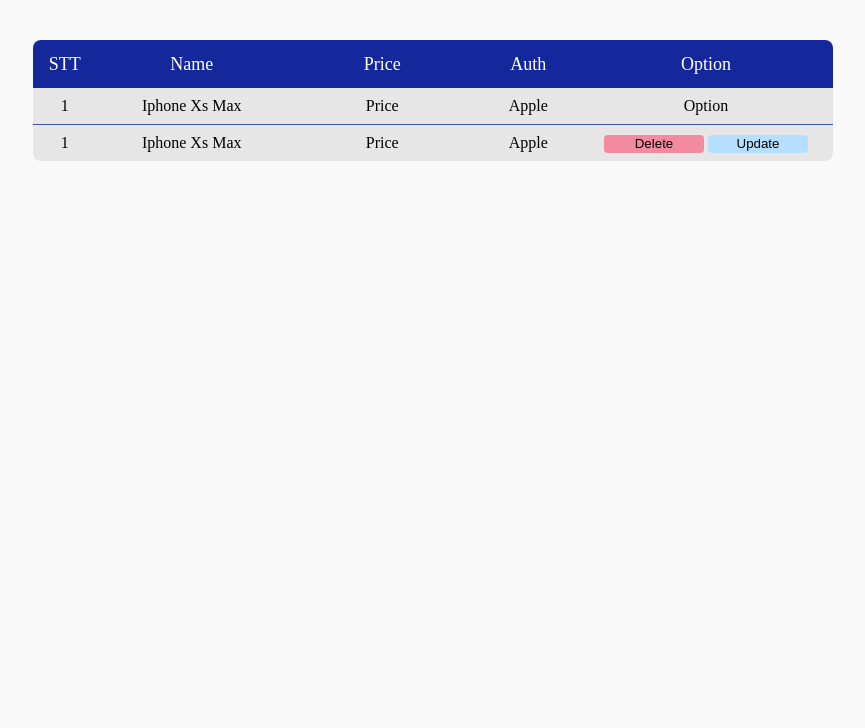
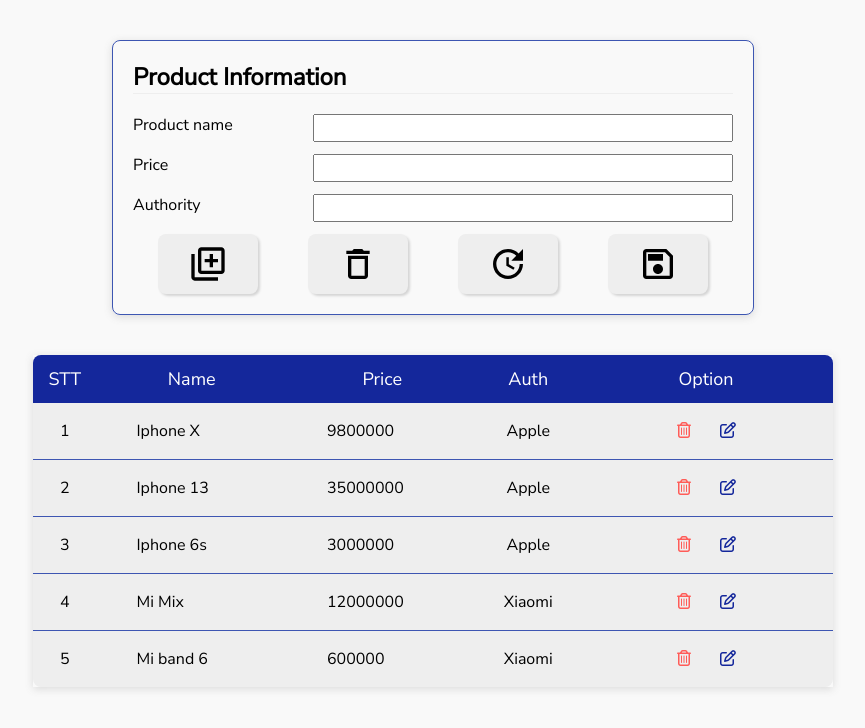
Before and after one commit to thangnh0511/demo-javascript, a plain HTML site: page 11-function-exe/index.html in a window 1280 px wide. Shown: the whole page, without its empty margins (207-1072 px from the left). Drawn offline with Linux system fonts and the light colour scheme; a web font is replaced by a local one.

Commit message:
update effect

```diff
--- a/11-function-exe/function-exe-custom.js
+++ b/11-function-exe/function-exe-custom.js
@@ -12,14 +12,21 @@ function showListProduct() {
         html += `<div class="catalogue-list">
             <div class="catalogue-item">${i+1}</div>`;
         for(let j=0; j<products[0].length; j++) {
-            html += `<div class="catalogue-item">${products[i][j]}</div>`;
+            if(!(j==2)){
+                html += `<div class="text-align-left catalogue-item">${products[i][j]}</div>`;
+            } else {
+                html += `<div class="catalogue-item">${products[i][j]}</div>`;
+            }
+            // html += `<div class="catalogue-item">${products[i][j]}</div>`;
         }
-        html += ` <div class="catalogue-item">
-        <button class="btn btn-delete">Delete</button>
-        <button class="btn btn-update">Update</button>
+        html += `<div class="catalogue-item">
+        <i class="delete far fa-trash-alt"></i>
+        <i class="update far fa-edit"></i>
         </div>`;
         html += `</div>`;
     }
     console.log(html);
-    document.getElementById('products-list-custom').innerHTML = html;
+    document.getElementById("products-list").innerHTML = html;
 }
+
+showListProduct();
--- a/11-function-exe/function-exe.css
+++ b/11-function-exe/function-exe.css
@@ -1,6 +1,9 @@
+@import url('https://fonts.googleapis.com/css2?family=Nunito+Sans:ital,wght@0,200;0,300;0,400;1,300&display=swap');
+
 *{
     margin: 0;
     padding: 0;
+    font-family: 'Nunito Sans', sans-serif;
 }
 
 body {
@@ -54,7 +57,7 @@ tr, td {
     border-radius: 4px;
 }
 
-.input-field {
+/* .input-field {
     height: 40px;
     display: grid;
     grid-template-columns: 1fr 4fr;
@@ -62,7 +65,7 @@ tr, td {
 
 .input-field>input {
     height: 24px;
-}
+} */
 
 
 /* --------------------- */
@@ -70,6 +73,7 @@ tr, td {
     width: 800px;
     min-height: 300px;
     margin: 40px auto;
+    box-shadow: rgba(99, 99, 99, 0.2) 0px 2px 8px 0px;
 }
 
 .catalogue-title {
@@ -90,16 +94,91 @@ tr, td {
 .catalogue-list {
     display: grid;
     grid-template-columns: 0.5fr 1.5fr 1.5fr 0.8fr 2fr;
-    line-height: 36px;
+    line-height: 40px;
     text-align: center;
-    background-color: #E6E6E6;
+    background-color: #EEEEEE;
     border-bottom: 1px solid #3D56B2;
+    padding: 8px 0px;
 
 }
 .catalogue-item {
+    /* padding-left: 20px; */
 }
 
 .catalogue-list:last-child {
     border-radius: 0px 0px 8px 8px;
     border-bottom: none;
 }
+
+.delete {
+    color: #FF5C58;
+    cursor: pointer;
+    width: 40px;
+}
+
+.update {
+    color: #14279B;
+    cursor: pointer;
+    width: 40px;
+}
+
+.text-align-left {
+    text-align: left;
+    padding-left: 40px;
+}
+
+
+
+/* ----------------- */
+.update-console {
+    width: 600px;
+    margin: 40px auto;
+    padding: 20px;
+    border: 1px solid #3D56B2;
+    border-radius: 8px;
+    box-shadow: rgba(99, 99, 99, 0.2) 0px 2px 8px 0px;
+}
+
+.update-console-title {
+    margin-bottom: 20px;
+    border-bottom: 1px solid #EEEEEE;
+}
+
+.input-field {
+    /* margin-top: 30px; */
+    height: 40px;
+    display: grid;
+    grid-template-columns: 2fr 6fr;
+}
+
+.input-field > input {
+    margin-left: 30px;
+    height: 24px;
+}
+
+.btn-field {
+    width: 100%;
+    display: flex;
+    justify-content: space-around;
+}
+
+.btn-function {
+    width: 100px;
+    height: 60px;
+    display: flex;
+    justify-content: center;
+    background-color: #EEEEEE;
+    border-radius: 8px;
+    cursor: pointer;
+    box-shadow: rgba(0, 0, 0, 0.15) 1.95px 1.95px 2.6px;
+}
+
+.btn-function > img {
+    color: #fff;
+    width: 40px;
+}
+
+.btn-function:hover {
+    background-color: #E4e4e4;
+    box-shadow: none;
+}
--- a/11-function-exe/function-exe.js
+++ b/11-function-exe/function-exe.js
@@ -22,6 +22,7 @@ function showListProduct() {
     }
 
     document.getElementById('list-product').innerHTML = html;
+
 }
 
 showListProduct();
--- a/11-function-exe/index.html
+++ b/11-function-exe/index.html
@@ -6,6 +6,8 @@
     <meta name="viewport" content="width=device-width, initial-scale=1.0">
     <title>Function Exec</title>
     <link rel="stylesheet" href="./function-exe.css">
+    <link rel="stylesheet" href="https://cdnjs.cloudflare.com/ajax/libs/font-awesome/6.0.0-beta2/css/all.min.css" integrity="sha512-YWzhKL2whUzgiheMoBFwW8CKV4qpHQAEuvilg9FAn5VJUDwKZZxkJNuGM4XkWuk94WCrrwslk8yWNGmY1EduTA==" crossorigin="anonymous" referrerpolicy="no-referrer" />
+    <link rel="stylesheet" href="https://fonts.google.com/icons?selected=Material%20Icons%20Outlined%3Alibrary_add%3A">
 </head>
 <body>
 
@@ -34,9 +36,28 @@
         <tbody id="list-product">
 
         </tbody>
-    </table> -->
+    </table>
+ -->
+    <div class="update-console">
+        <h2 class="update-console-title">Product Information</h2>
+        <div class="input-field">
+            <label for="">Product name</label><input type="text" id="prd-name">
+        </div>
+        <div class="input-field">
+            <label for="">Price</label><input type="number" id="prd-price">
+        </div>
+        <div class="input-field">
+            <label for="">Authority</label><input type="text" id="prd-auth">
+        </div>
+        <div class="btn-field">
+            <span class="btn-function"><img src="./icon/add.svg" alt=""></span>
+            <span class="btn-function"><img src="./icon/delete.svg" alt=""></span>
+            <span class="btn-function"><img src="./icon/update.svg" alt=""></span>
+            <span class="btn-function"><img src="./icon/save.svg" alt=""></span>
+        </div>
+    </div>
 
-
+    </div>
     <div id="catalogue">
         <div class="catalogue-title">
             <div class="catalogue-title--header">STT</div>
@@ -45,26 +66,9 @@
             <div class="catalogue-title--header">Auth</div>
             <div class="catalogue-title--header">Option</div>
         </div>
-        <div class="catalogue-list">
-            <div class="catalogue-item">1</div>
-            <div class="catalogue-item">Iphone Xs Max</div>
-            <div class="catalogue-item">Price</div>
-            <div class="catalogue-item">Apple</div>
-            <div class="catalogue-item">Option</div>
+        <div id="products-list">
+
         </div>
-        <div class="catalogue-list">
-            <div class="catalogue-item">1</div>
-            <div class="catalogue-item">Iphone Xs Max</div>
-            <div class="catalogue-item">Price</div>
-            <div class="catalogue-item">Apple</div>
-            <div class="catalogue-item">
-                <button class="btn btn-delete">Delete</button>
-                <button class="btn btn-update">Update</button>
-            </div>
-        </div>
-        <tbody id="products-list-custom">
-
-        </tbody>
     </div>
 
 
```
Also changed, not shown: 11-function-exe/icon/add.svg (added), 11-function-exe/icon/delete.svg (added), 11-function-exe/icon/save.svg (added), 11-function-exe/icon/update.svg (added).
